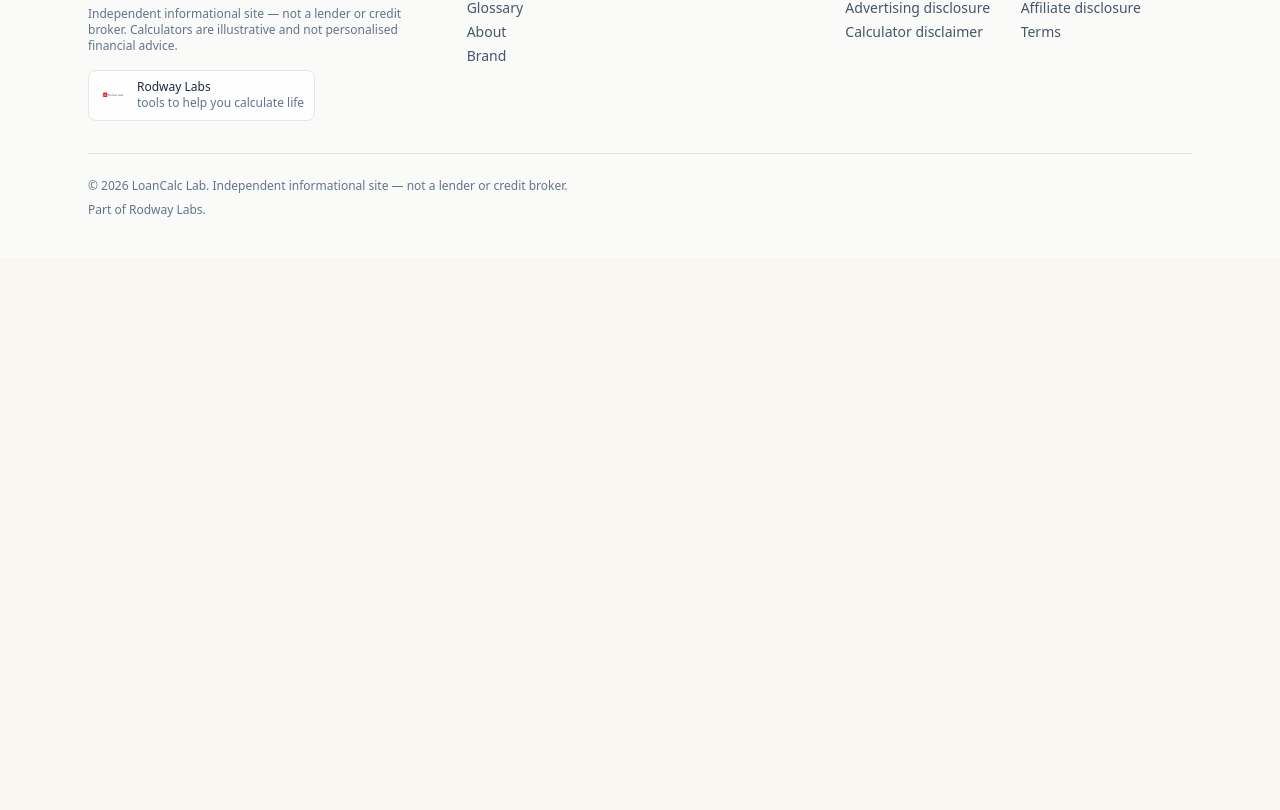
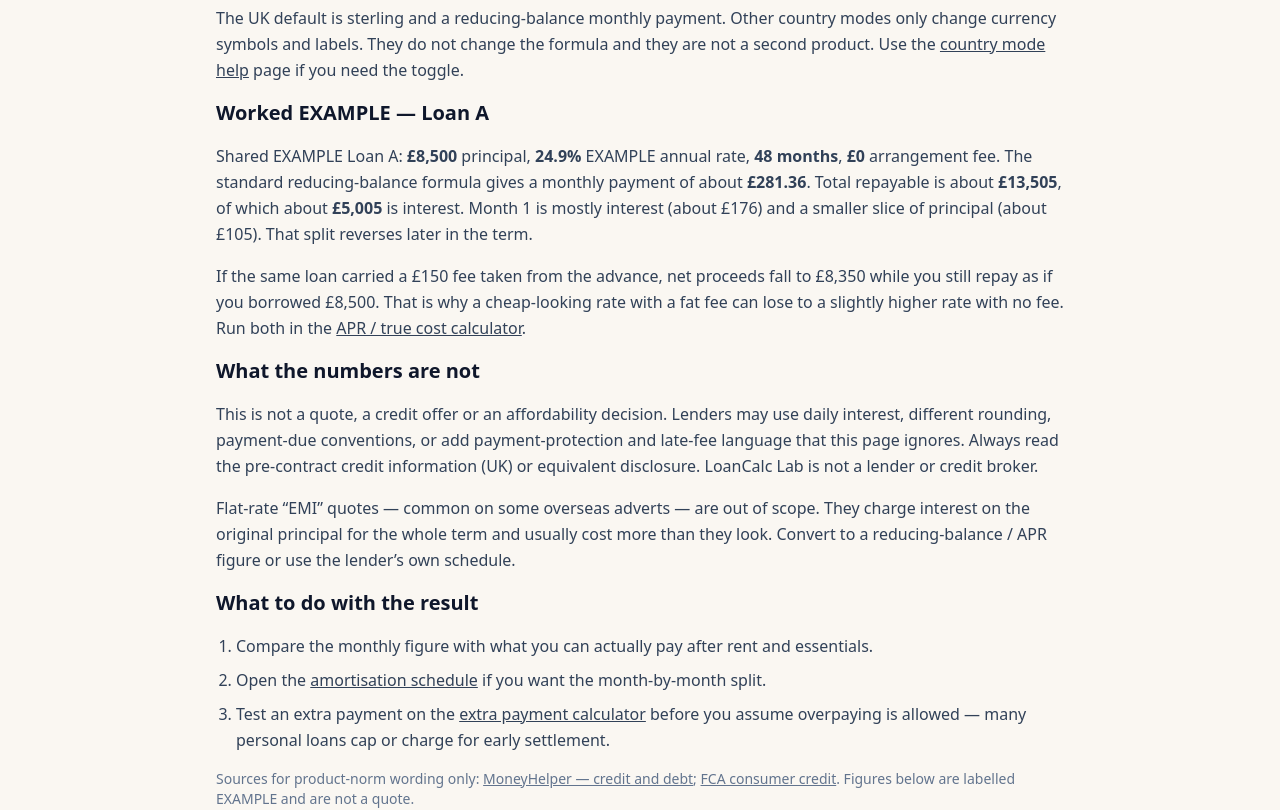
Before and after one commit to Roderz-89/loancalc-lab, a Next.js app: page /calculators/personal-loan-emi in a window 1280 px wide. Shown: the part 2133-2943 px from the top of the page. Before the commit the page ends 2391 px from the top, so only its background shows below. Built offline with nearby package versions, Linux system fonts and the light colour scheme.

Commit message:
AdSense readiness: unique wrap text for all seven calculators

```diff
--- /dev/null
+++ b/src/content/calculator-explainers.tsx
@@ -0,0 +1,206 @@
+import Link from "next/link";
+
+const sources = (
+  <p className="text-sm text-slate-500">
+    Sources for product-norm wording only:{" "}
+    <a className="underline" href="https://www.moneyhelper.org.uk/en/everyday-money/credit-and-debt" rel="noopener noreferrer">
+      MoneyHelper — credit and debt
+    </a>
+    ;{" "}
+    <a className="underline" href="https://www.fca.org.uk/firms/consumer-credit" rel="noopener noreferrer">
+      FCA consumer credit
+    </a>
+    . Figures below are labelled EXAMPLE and are not a quote.
+  </p>
+);
+
+export const EMI_EXPLAINER = (
+  <>
+    <h2 className="text-xl font-semibold text-slate-900">How to use this EMI / payment calculator</h2>
+    <p>
+      Enter the amount you would actually draw down, the annual rate printed on the illustration,
+      and the term in months. Leave the fee at zero if the lender folds costs into the rate. Add an
+      arrangement fee when the illustration shows one taken from the advance — that is how the
+      “net proceeds” row can be lower than the headline loan.
+    </p>
+    <p>
+      The UK default is sterling and a reducing-balance monthly payment. Other country modes only
+      change currency symbols and labels. They do not change the formula and they are not a second
+      product. Use the{" "}
+      <Link href="/guides/country-mode-help" className="underline">country mode help</Link>{" "}
+      page if you need the toggle.
+    </p>
+    <h2 className="text-xl font-semibold text-slate-900">Worked EXAMPLE — Loan A</h2>
+    <p>
+      Shared EXAMPLE Loan A: <strong>£8,500</strong> principal, <strong>24.9%</strong> EXAMPLE
+      annual rate, <strong>48 months</strong>, <strong>£0</strong> arrangement fee. The standard
+      reducing-balance formula gives a monthly payment of about <strong>£281.36</strong>. Total
+      repayable is about <strong>£13,505</strong>, of which about <strong>£5,005</strong> is
+      interest. Month 1 is mostly interest (about £176) and a smaller slice of principal (about
+      £105). That split reverses later in the term.
+    </p>
+    <p>
+      If the same loan carried a £150 fee taken from the advance, net proceeds fall to £8,350 while
+      you still repay as if you borrowed £8,500. That is why a cheap-looking rate with a fat fee can
+      lose to a slightly higher rate with no fee. Run both in the{" "}
+      <Link href="/calculators/apr-true-cost" className="underline">APR / true cost calculator</Link>.
+    </p>
+    <h2 className="text-xl font-semibold text-slate-900">What the numbers are not</h2>
+    <p>
+      This is not a quote, a credit offer or an affordability decision. Lenders may use daily
+      interest, different rounding, payment-due conventions, or add payment-protection and
+      late-fee language that this page ignores. Always read the pre-contract credit information
+      (UK) or equivalent disclosure. LoanCalc Lab is not a lender or credit broker.
+    </p>
+    <p>
+      Flat-rate “EMI” quotes — common on some overseas adverts — are out of scope. They charge
+      interest on the original principal for the whole term and usually cost more than they look.
+      Convert to a reducing-balance / APR figure or use the lender’s own schedule.
+    </p>
+    <h2 className="text-xl font-semibold text-slate-900">What to do with the result</h2>
+    <ol className="list-decimal space-y-2 pl-5">
+      <li>Compare the monthly figure with what you can actually pay after rent and essentials.</li>
+      <li>
+        Open the{" "}
+        <Link href="/calculators/amortisation" className="underline">amortisation schedule</Link>{" "}
+        if you want the month-by-month split.
+      </li>
+      <li>
+        Test an extra payment on the{" "}
+        <Link href="/calculators/extra-payment" className="underline">extra payment calculator</Link>{" "}
+        before you assume overpaying is allowed — many personal loans cap or charge for early settlement.
+      </li>
+    </ol>
+    {sources}
+  </>
+);
+
+export const AMORTISATION_EXPLAINER = (
+  <>
+    <h2 className="text-xl font-semibold text-slate-900">How to read the schedule</h2>
+    <p>
+      Each row is one month: opening balance, interest charged that month, principal repaid, and
+      closing balance. Early months are interest-heavy on a high-rate personal loan. That is the
+      reducing-balance method, not a bug.
+    </p>
+    <p>
+      Use the same EXAMPLE Loan A inputs as the EMI calculator (£8,500 · 24.9% · 48 months) so the
+      first row matches the EMI page. If the two pages disagree, you changed an input.
+    </p>
+    <h2 className="text-xl font-semibold text-slate-900">Why the schedule matters</h2>
+    <p>
+      A single monthly figure hides how slowly the balance falls in year one. If you are comparing
+      a 36-month loan with a 60-month loan, the longer term cuts the payment and increases total
+      interest. The schedule makes that trade-off visible without a sales pitch.
+    </p>
+    <p>
+      Lenders sometimes show a slightly different first or last instalment because of daily
+      interest or a longer first period. Treat our rows as an illustration of the method, then
+      check the lender’s own table. See{" "}
+      <Link href="/guides/how-to-read-an-amortisation-schedule" className="underline">
+        how to read an amortisation schedule
+      </Link>.
+    </p>
+    <h2 className="text-xl font-semibold text-slate-900">Limitations</h2>
+    <p>
+      This tool does not model payment holidays, skipped months, variable rates mid-term, or
+      payment-protection premiums. Extra payments belong on the extra-payment calculator, not as
+      informal edits to this table.
+    </p>
+    {sources}
+  </>
+);
+
+export const CONSOLIDATION_EXPLAINER = (
+  <>
+    <h2 className="text-xl font-semibold text-slate-900">What “break-even” means here</h2>
+    <p>
+      Consolidation only wins if the new loan’s interest plus fees is lower than keeping the
+      existing debts on their current terms — over a horizon you choose. A lower monthly payment
+      on a longer term can still cost more in total. This calculator is built to show that split,
+      not to tell you to apply.
+    </p>
+    <p>
+      Enter each existing debt with its balance, rate and remaining term. Then enter the proposed
+      consolidation loan including any fee. The result compares monthly outgoing and estimated
+      total cost. If the fee is large, the new loan can lose even when the headline rate looks cheaper.
+    </p>
+    <h2 className="text-xl font-semibold text-slate-900">Worked EXAMPLE</h2>
+    <p>
+      Suppose two EXAMPLE debts: £3,200 at 29.9% with 24 months left, and £5,400 at 18.9% with 36
+      months left. A consolidation loan of £8,600 at 14.9% over 48 months with a £200 fee can cut
+      the monthly outgoing and still raise lifetime interest because you borrowed the fee and
+      stretched the term. Change the term to 36 months and the picture often flips.
+    </p>
+    <p>
+      Read{" "}
+      <Link href="/guides/consolidation-break-even" className="underline">consolidation break-even</Link>{" "}
+      before you treat a lower monthly figure as a saving. This is not debt advice.
+    </p>
+    {sources}
+  </>
+);
+
+export const SNOWBALL_EXPLAINER = (
+  <>
+    <h2 className="text-xl font-semibold text-slate-900">Snowball vs avalanche — the only difference</h2>
+    <p>
+      Both methods pay the contractual minimum on every debt, then throw spare cash at one target.
+      Snowball targets the smallest balance first. Avalanche targets the highest interest rate
+      first. Maths usually favours avalanche for total interest. This page shows both on the same debts.
+    </p>
+    <p>
+      Use remaining balances and the rates you are actually being charged. See{" "}
+      <Link href="/guides/snowball-vs-avalanche" className="underline">snowball vs avalanche</Link>.
+    </p>
+    {sources}
+  </>
+);
+
+export const REFINANCE_EXPLAINER = (
+  <>
+    <h2 className="text-xl font-semibold text-slate-900">When refinancing a personal loan can win on paper</h2>
+    <p>
+      Refinancing means replacing one unsecured personal loan with another. It is not a mortgage
+      product transfer. Use the lender’s settlement figure, not a guess.
+    </p>
+    <p>
+      If the remaining term is short, fees usually eat the rate cut. If you stretch the new term,
+      total interest can rise even when the rate falls. Remortgage / ERC tools sit on{" "}
+      <a className="underline" href="https://remortgagelab.co.uk">Remortgage Lab</a>.
+    </p>
+    {sources}
+  </>
+);
+
+export const APR_EXPLAINER = (
+  <>
+    <h2 className="text-xl font-semibold text-slate-900">Why APR and the headline rate diverge</h2>
+    <p>
+      The interest rate feeds the monthly formula. APR can pull in certain fees. A 0% fee and a
+      9.9% rate can beat an 8.9% rate with a £400 fee on a short loan.
+    </p>
+    <p>
+      UK ads often quote a representative APR that applies to at least 51% of advertised customers.
+      See <Link href="/guides/representative-apr" className="underline">representative APR</Link>.
+      This is not the statutory APR engine on a credit agreement.
+    </p>
+    {sources}
+  </>
+);
+
+export const EXTRA_PAYMENT_EXPLAINER = (
+  <>
+    <h2 className="text-xl font-semibold text-slate-900">Overpaying a personal loan</h2>
+    <p>
+      An extra payment cuts interest only if it reduces principal and the lender applies it that way.
+      Check the agreement before you copy a number from this page into a standing order.
+    </p>
+    <p>
+      EXAMPLE Loan A (£8,500 · 24.9% · 48 months): a regular extra £50 a month shortens the term.
+      Do not use this tool for a residential mortgage. See{" "}
+      <Link href="/guides/early-settlement-personal-loans" className="underline">early settlement</Link>.
+    </p>
+    {sources}
+  </>
+);
```
